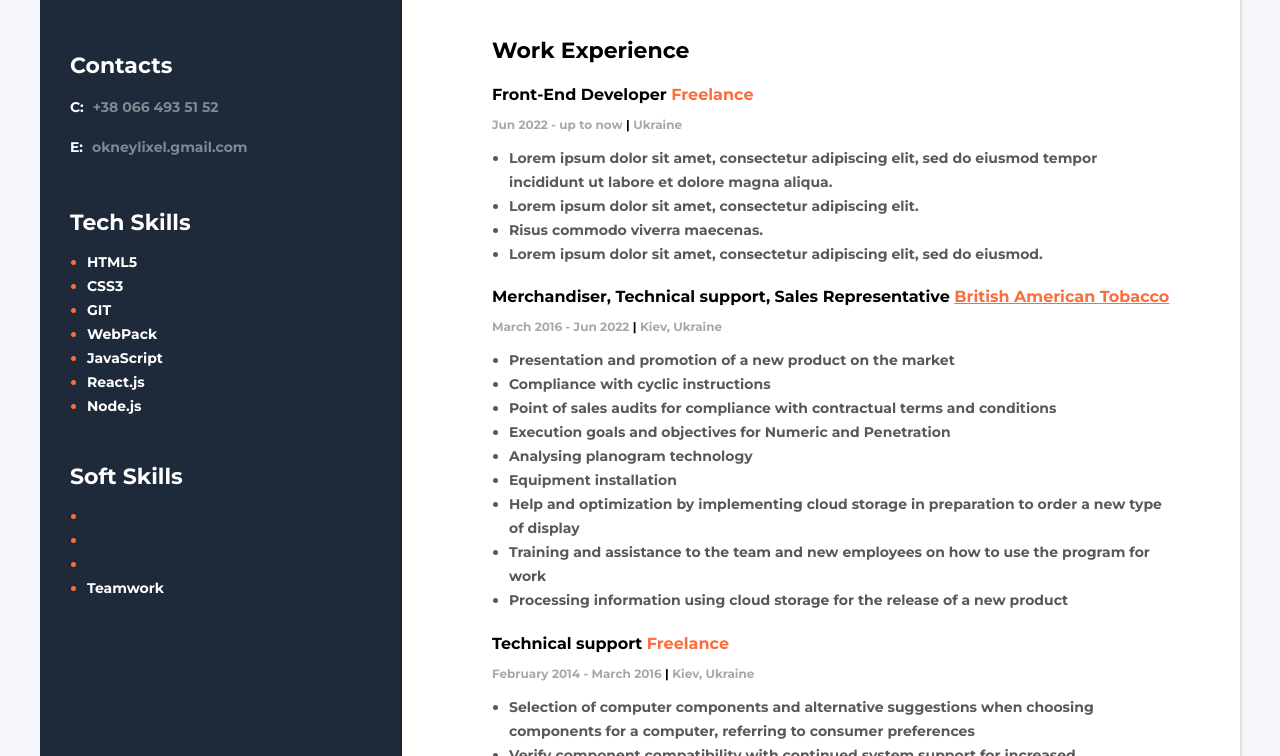
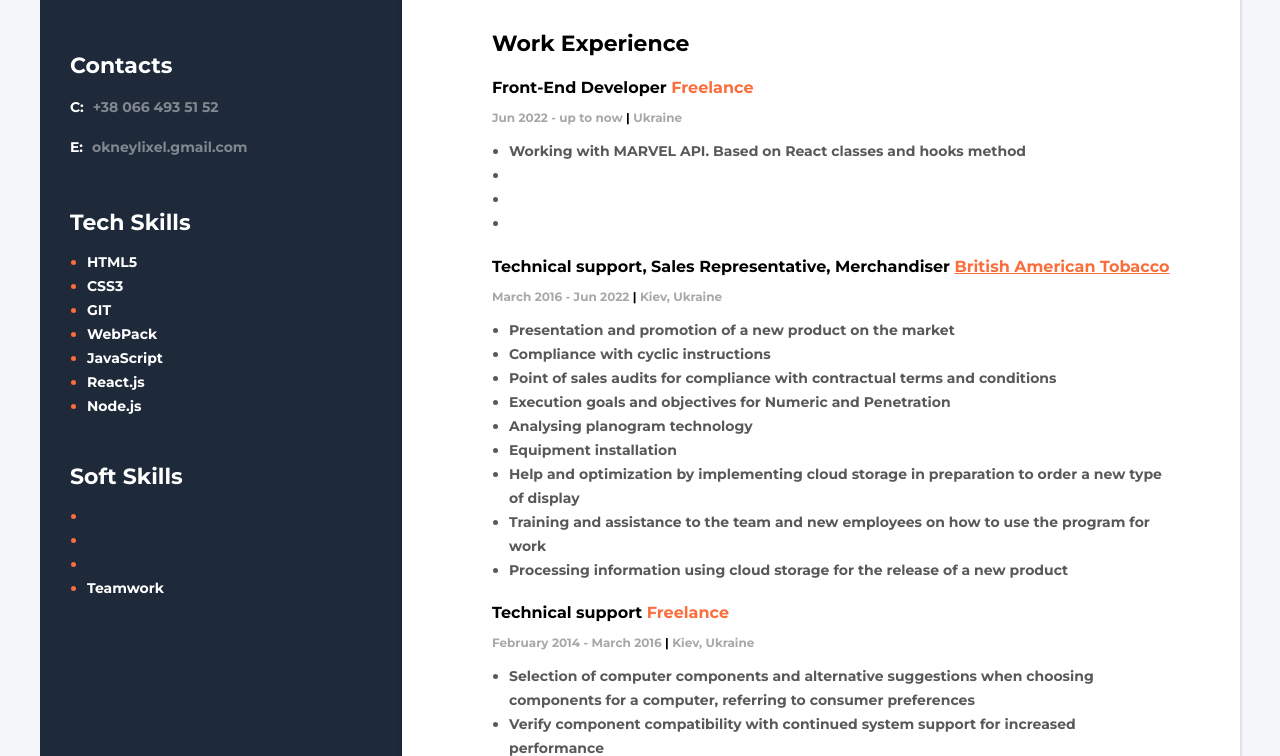
Before and after one commit to Okneylixel/Okneylixel.github.io, a plain HTML site: page index.html in a window 1280 px wide. Shown: the part 344-1100 px from the top of the page. Drawn offline with Linux system fonts and the light colour scheme.

Commit message:
updt info

```diff
--- a/css/css.css
+++ b/css/css.css
@@ -119,7 +119,7 @@ body {
    color: #000000;
    font-style: normal;
    font-weight: 700;
-   font-size: 45px;
+   font-size: 35px;
    line-height: 55px;
    margin-bottom: 25px;
 
--- a/index.html
+++ b/index.html
@@ -45,16 +45,15 @@
                <h4 class="work_position">Front-End Developer <span class="work_organization">Freelance</span></h4>
                <p class="work_time">Jun 2022 - up to now <span class="line">|</span> Ukraine</p>
                <ul class="work_list_exp">
-                  <li>Lorem ipsum dolor sit amet, consectetur adipiscing elit, sed do eiusmod tempor incididunt ut
-                     labore et dolore magna aliqua. </li>
-                  <li>Lorem ipsum dolor sit amet, consectetur adipiscing elit.</li>
-                  <li>Risus commodo viverra maecenas. </li>
-                  <li>Lorem ipsum dolor sit amet, consectetur adipiscing elit, sed do eiusmod. </li>
+                  <li>Working with MARVEL API. Based on React classes and hooks method </li>
+                  <li></li>
+                  <li></li>
+                  <li></li>
                </ul>
             </div>
             <!-- Company 2 -->
             <div>
-               <h4 class="work_position">Merchandiser, Technical support, Sales Representative
+               <h4 class="work_position">Technical support, Sales Representative, Merchandiser
                   <a class="work_organization" href="https://www.bat.ua/" target="_blank">British American
                      Tobacco</a>
                </h4>
```
